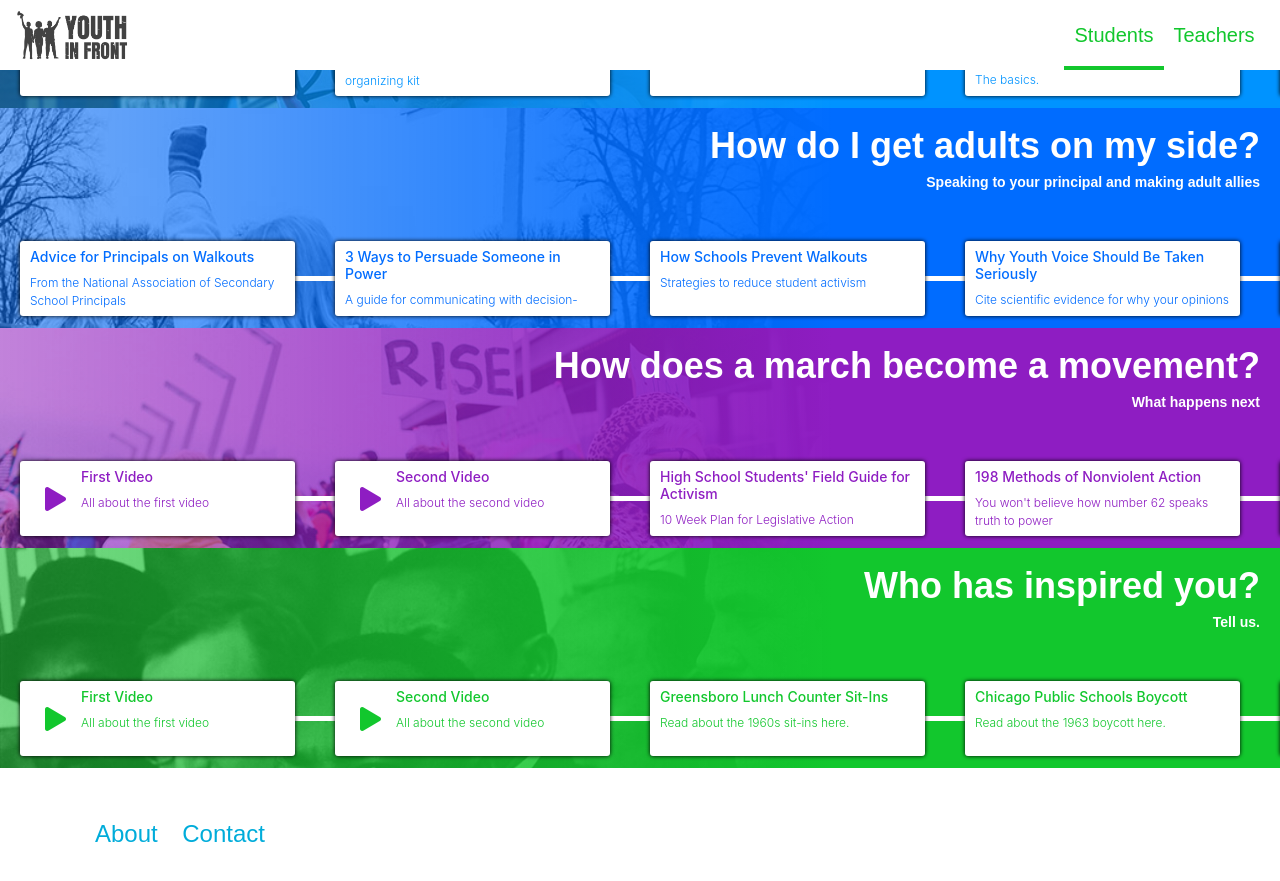
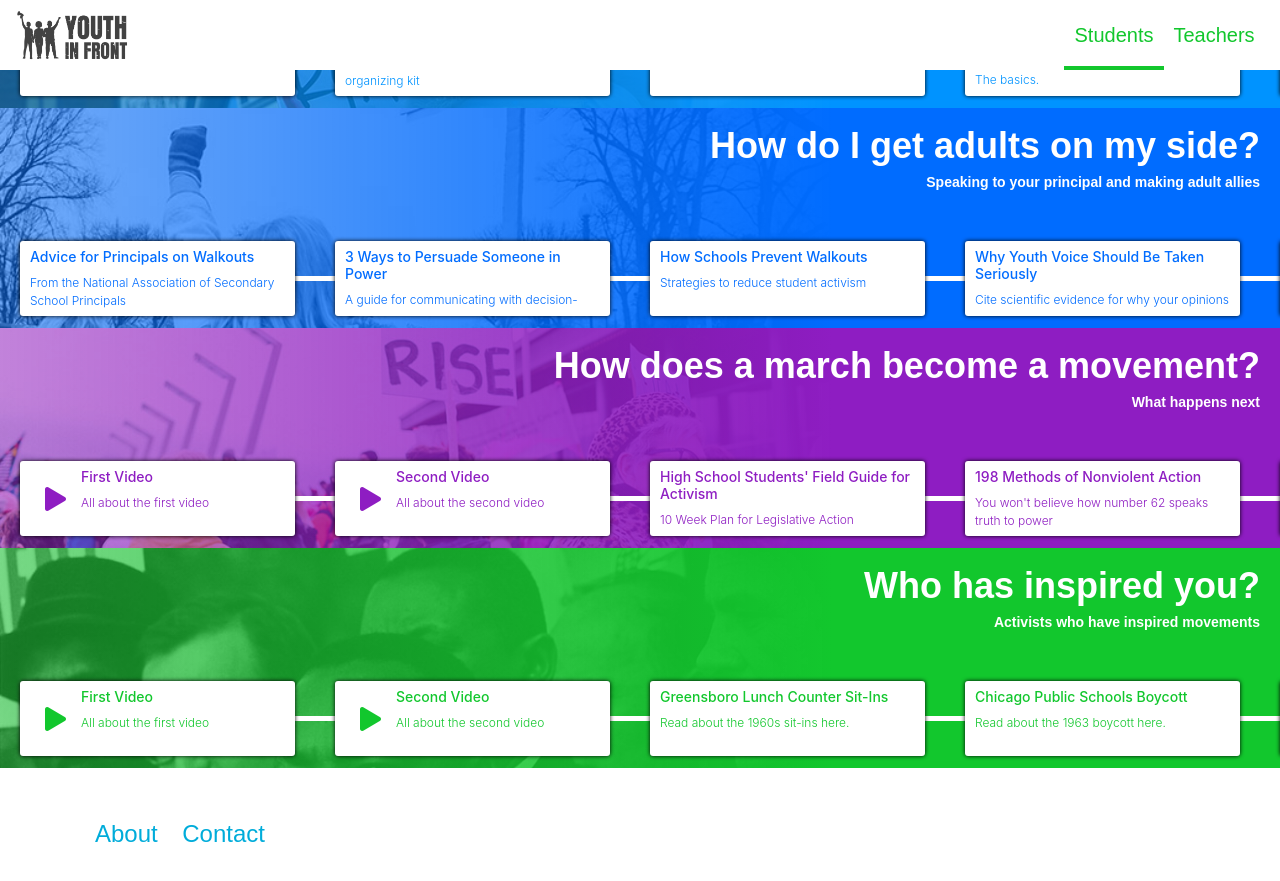
Before and after one commit to youthinfront/youthinfront-site, a Jekyll site: the page built from index.md, in a window 1280 px wide and 900 px high, scrolled down 880 px. Shown: the top 881 px of the window. Built offline with Jekyll 4.4.1, drawn with Linux system fonts in a browser that asks for light colours; nearby versions of some CDN libraries.

Commit message:
Update 2018-02-21-7-who-inspired-you.md

```diff
--- a/_posts/blog/2018-02-21-7-who-inspired-you.md
+++ b/_posts/blog/2018-02-21-7-who-inspired-you.md
@@ -1,7 +1,7 @@
 ---
 layout: post
 title: Who has inspired you?
-subtitle: Tell us.
+subtitle: Activists who have inspired movements
 cards:
     - content:
         title: First Video
```
